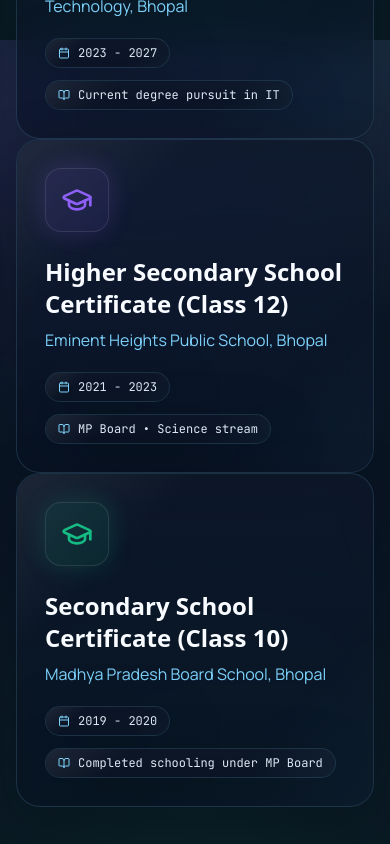
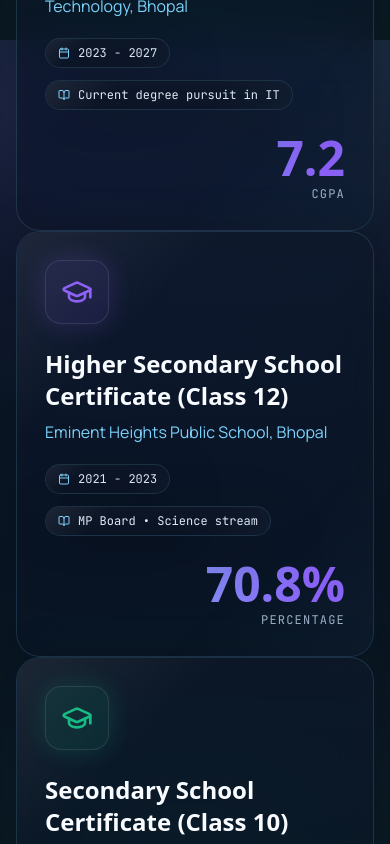
Before and after one commit to niitin001/portfolio, a React (Vite) app: page / in a window 390 px wide. Shown: the part 8400-9244 px from the top of the page. Built offline with nearby package versions, Linux system fonts and the light colour scheme; a web font is replaced by a local one.

Commit message:
ui: show education scores on mobile

```diff
--- a/src/components/Education.tsx
+++ b/src/components/Education.tsx
@@ -53,7 +53,7 @@ export default function Education() {
                 </div>
 
                 {ed.score && (
-                  <div className="hidden md:block text-right">
+                  <div className="block text-right md:min-w-[120px] md:ml-auto">
                     <div className="font-display text-5xl font-bold text-gradient">
                       {ed.score}
                     </div>
```
